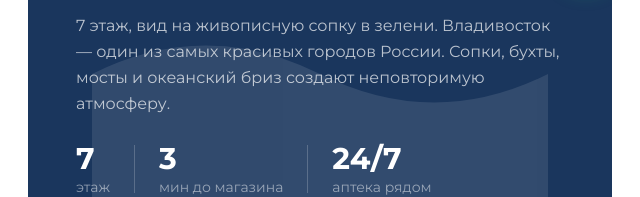
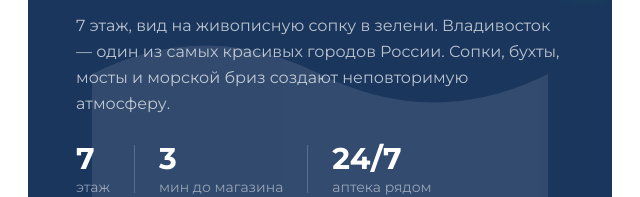
Before and after one commit to maxjar896-tech/apart-sea, a plain HTML site: page location.html in a window 1280 px wide. Shown: the part 786-983 px from the top of the page, 636-1276 px from the left. Drawn offline with nearby package versions, Linux system fonts and the light colour scheme.

Commit message:
Исправлено: морской бриз

```diff
--- a/location.html
+++ b/location.html
@@ -156,7 +156,7 @@
                         <div class="relative z-10">
                             <svg class="w-16 h-16 mb-6 opacity-80" fill="none" stroke="currentColor" viewBox="0 0 24 24"><path stroke-linecap="round" stroke-linejoin="round" stroke-width="1" d="M12 3v2.25m6.364.386l-1.591 1.591M21 12h-2.25m-.386 6.364l-1.591-1.591M12 18.75V21m-4.773-4.227l-1.591 1.591M5.25 12H3m4.227-4.773L5.636 5.636M15.75 12a3.75 3.75 0 11-7.5 0 3.75 3.75 0 017.5 0z"/></svg>
                             <h3 class="font-serif text-2xl md:text-3xl font-semibold mb-4">Просыпайтесь с&nbsp;видом на&nbsp;зелёную сопку</h3>
-                            <p class="text-white/70 leading-relaxed mb-6">7&nbsp;этаж, вид на&nbsp;живописную сопку в&nbsp;зелени. Владивосток — один из&nbsp;самых красивых городов России. Сопки, бухты, мосты и&nbsp;океанский бриз создают неповторимую атмосферу.</p>
+                            <p class="text-white/70 leading-relaxed mb-6">7&nbsp;этаж, вид на&nbsp;живописную сопку в&nbsp;зелени. Владивосток — один из&nbsp;самых красивых городов России. Сопки, бухты, мосты и&nbsp;морской бриз создают неповторимую атмосферу.</p>
                             <div class="flex items-center gap-6 text-sm">
                                 <div>
                                     <p class="text-3xl font-bold">7</p>
```
